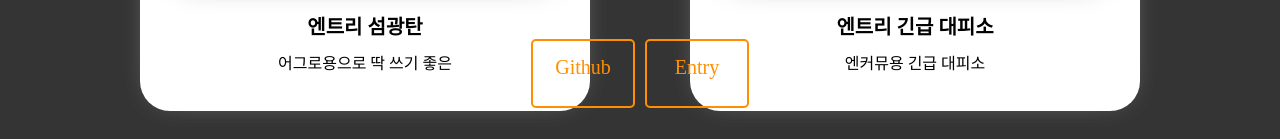
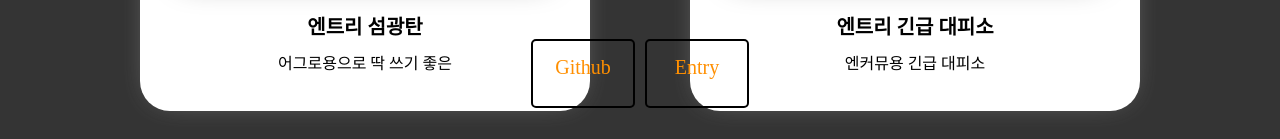
Before and after one commit to avocad5/sunnymake, a plain HTML site: page index.html in a window 1280 px wide. Shown: the part 2229-2368 px from the top of the page. Drawn offline with Linux system fonts and the light colour scheme; a web font is replaced by a local one.

Commit message:
Update index.html

```diff
--- a/index.html
+++ b/index.html
@@ -180,7 +180,7 @@
         margin-top: -100px;
       }
       .footer a{
-        border: 2px solid #FF8F00;
+        border: 2px solid black;
         border-radius: 5px;
         width: 100px;
         height: 50px;
@@ -195,7 +195,7 @@
       }
       .footer a:hover{
         background-color: #FF8F00;
-        border-color: #FF8F00;
+        border-color: black;
         color: white;
         transition: 0.5s;
       }
```
